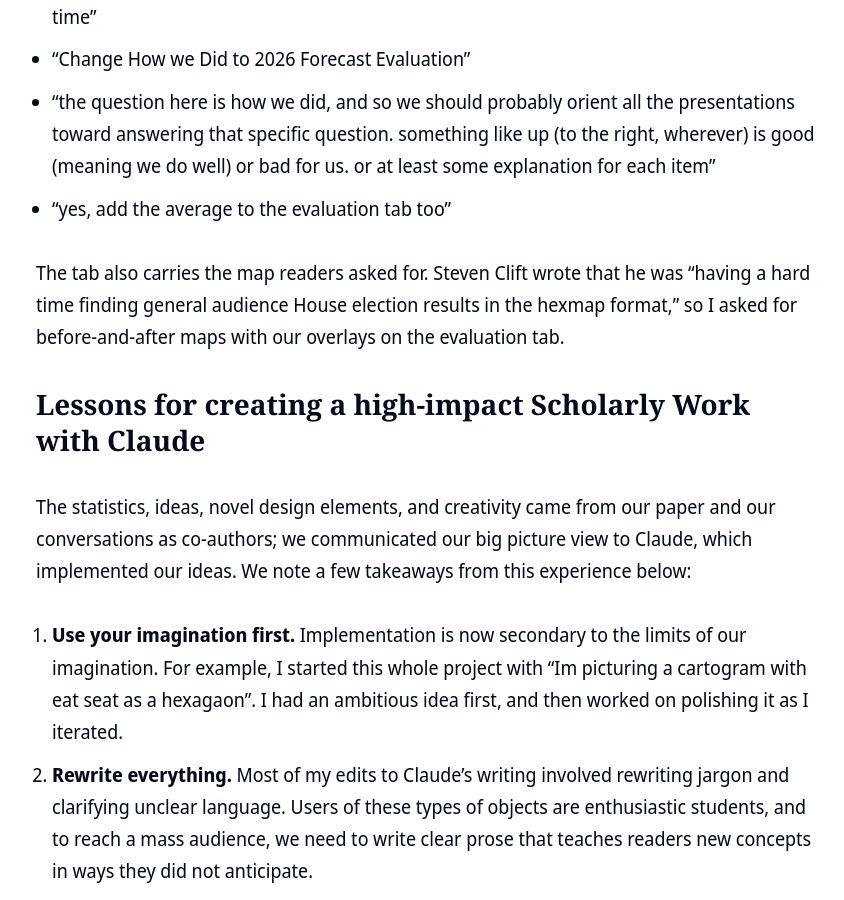
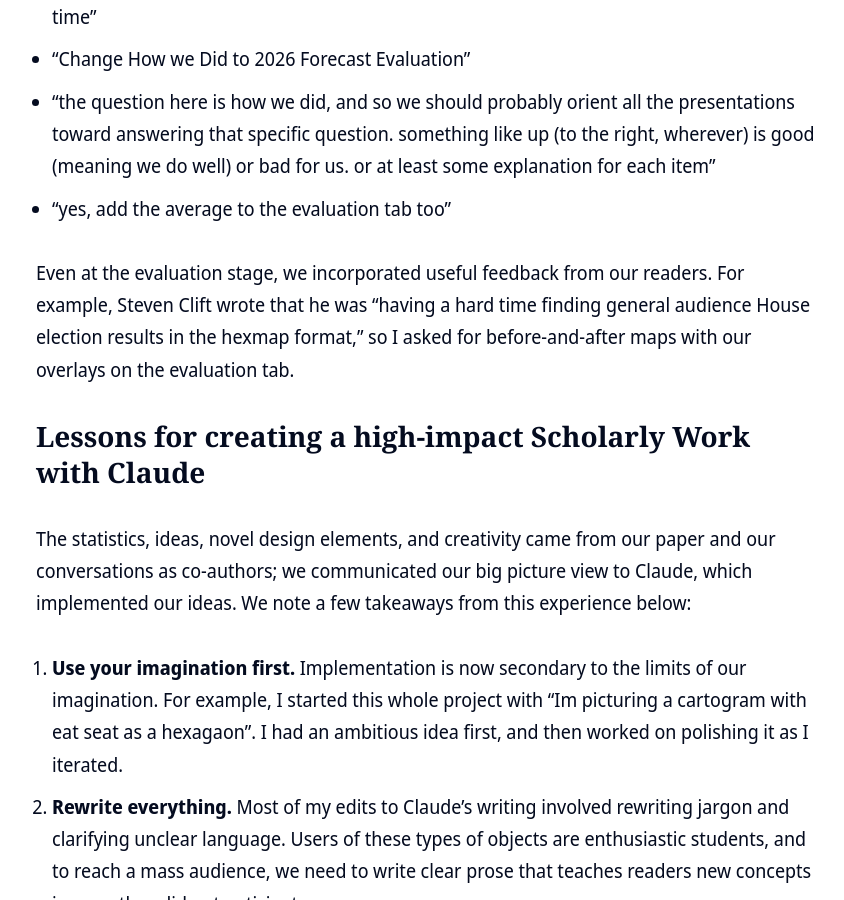
Before and after one commit to danielEbanks/danielEbanks.github.io, a Jekyll site: the page built from _pages/map.md, in a window 1280 px wide and 900 px high, scrolled down 18876 px. Shown: the whole window, without its empty margins (214-1058 px from the left). Built offline with Jekyll 4.4.1, drawn with Linux system fonts in a browser that asks for light colours; nearby versions of some CDN libraries.

Commit message:
/map: evaluation feedback sentence in Danny's words
Co-Authored-By: Claude Opus 5.5 <noreply@anthropic.com>

```diff
--- a/_pages/map.md
+++ b/_pages/map.md
@@ -244,7 +244,7 @@ The prompts that shaped the evaluation:
 - "the question here is how we did, and so we should probably orient all the presentations toward answering that specific question. something like up (to the right, wherever) is good (meaning we do well) or bad for us. or at least some explanation for each item"
 - "yes, add the average to the evaluation tab too"
 
-The tab also carries the map readers asked for. Steven Clift wrote that he was "having a hard time finding general audience House election results in the hexmap format," so I asked for before-and-after maps with our overlays on the evaluation tab.
+Even at the evaluation stage, we incorporated useful feedback from our readers. For example, Steven Clift wrote that he was "having a hard time finding general audience House election results in the hexmap format," so I asked for before-and-after maps with our overlays on the evaluation tab.
 
 ## Lessons for creating a high-impact Scholarly Work with Claude
 
```
